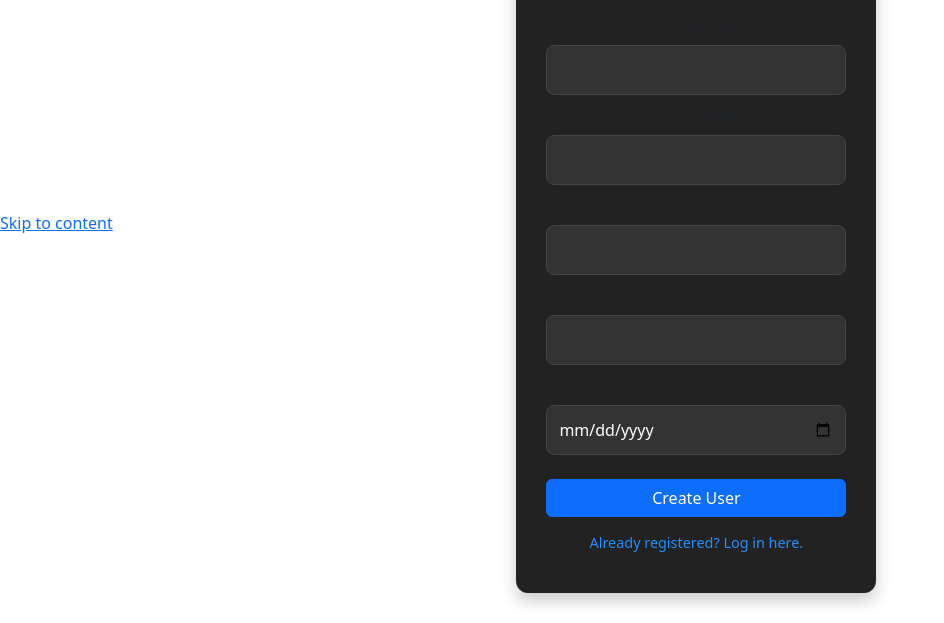
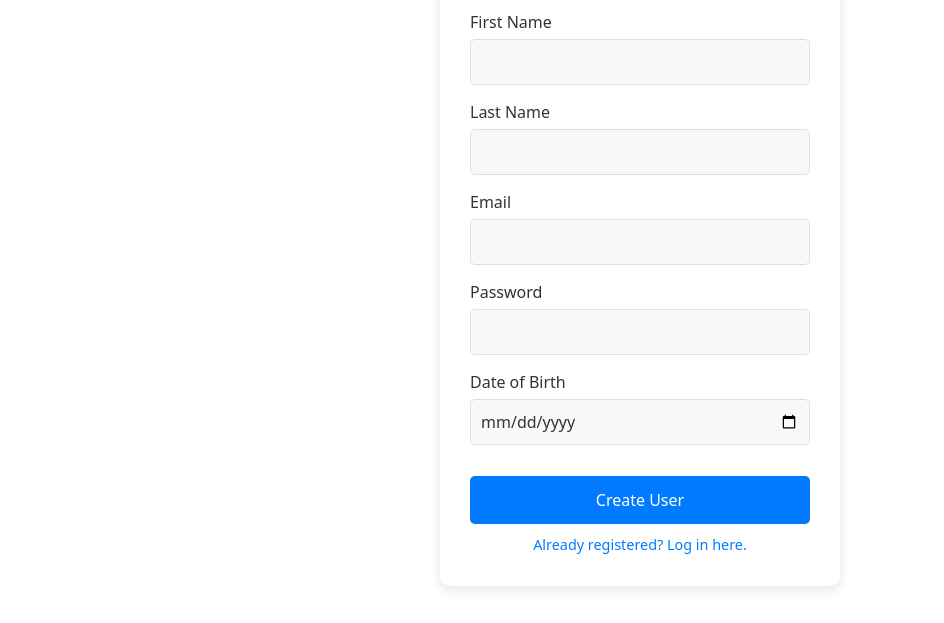
Before and after one commit to nandithaaitha/Troopers, a website: page index.html in a window 1280 px wide. Shown: the part 177-800 px from the top of the page, without its empty margins (0-944 px from the left). Drawn offline with nearby package versions, Linux system fonts and the light colour scheme.

Commit message:
Update style.css

```diff
--- a/style.css
+++ b/style.css
@@ -6,12 +6,23 @@
 
 body {
     font-family: Arial, sans-serif;
-    background-color: #1a1a1a;
+    background-color: #f5f5f5;
+    color: #333;
     display: flex;
     justify-content: center;
     align-items: center;
     height: 100vh;
-    color: #ffffff;
+}
+
+.skip-link {
+    position: absolute;
+    top: 10px;
+    left: 10px;
+    background: #000;
+    color: #fff;
+    padding: 8px;
+    z-index: 100;
+    text-decoration: none;
 }
 
 .container {
@@ -22,18 +33,34 @@ body {
 }
 
 .form-box {
-    background-color: #222;
-    padding: 40px 30px;
-    border-radius: 12px;
-    box-shadow: 0 8px 16px rgba(0, 0, 0, 0.2);
+    background-color: #ffffff;
+    padding: 30px;
+    border-radius: 10px;
+    box-shadow: 0 4px 12px rgba(0, 0, 0, 0.1);
+    width: 400px;
     text-align: center;
-    width: 360px;
 }
 
-.form-box h2 {
-    color: #fff;
-    font-size: 2rem;
-    margin-bottom: 20px;
+h1 {
+    font-size: 1.8rem;
+    margin-bottom: 10px;
+    color: #333;
+}
+
+p {
+    font-size: 1rem;
+    color: #555;
+}
+
+.form-group {
+    margin-bottom: 15px;
+    text-align: left;
+}
+
+.form-group label {
+    display: block;
+    margin-bottom: 5px;
+    color: #333;
 }
 
 input[type="text"],
@@ -41,49 +68,40 @@ input[type="email"],
 input[type="password"],
 input[type="date"] {
     width: 100%;
-    padding: 12px;
-    margin: 8px 0;
-    border-radius: 8px;
-    border: 1px solid #444;
-    background-color: #333;
-    color: #fff;
+    padding: 10px;
+    margin-top: 5px;
+    border: 1px solid #ddd;
+    border-radius: 5px;
     font-size: 1rem;
+    background-color: #f9f9f9;
+    color: #333;
 }
 
-input[type="text"]::placeholder,
-input[type="email"]::placeholder,
-input[type="password"]::placeholder,
-input[type="date"]::placeholder {
-    color: #bbb;
+button.create-user {
+    width: 100%;
+    padding: 12px;
+    background-color: #007bff;
+    color: #fff;
+    border: none;
+    border-radius: 5px;
+    cursor: pointer;
+    font-size: 1rem;
+    transition: background-color 0.3s ease;
 }
 
-.create-user {
-    width: 100%;
-    padding: 12px;
-    background-color: #4CAF50; /* Green color */
-    color: white;
-    border: none;
-    border-radius: 8px;
-    cursor: pointer;
-    font-size: 1rem;
-    font-weight: bold;
-    transition: background-color 0.3s ease;
-    margin-top: 20px;
-}
-
-.create-user:hover {
-    background-color: #45a049; /* Slightly darker green */
+button.create-user:hover {
+    background-color: #0056b3;
 }
 
 .exist-link {
-    display: block;
-    margin-top: 15px;
-    color: #1E90FF;
+    display: inline-block;
+    margin-top: 10px;
     font-size: 0.9rem;
+    color: #007bff;
     text-decoration: none;
 }
 
 .exist-link:hover {
-    color: #1c86ee;
+    color: #0056b3;
     text-decoration: underline;
 }
```
